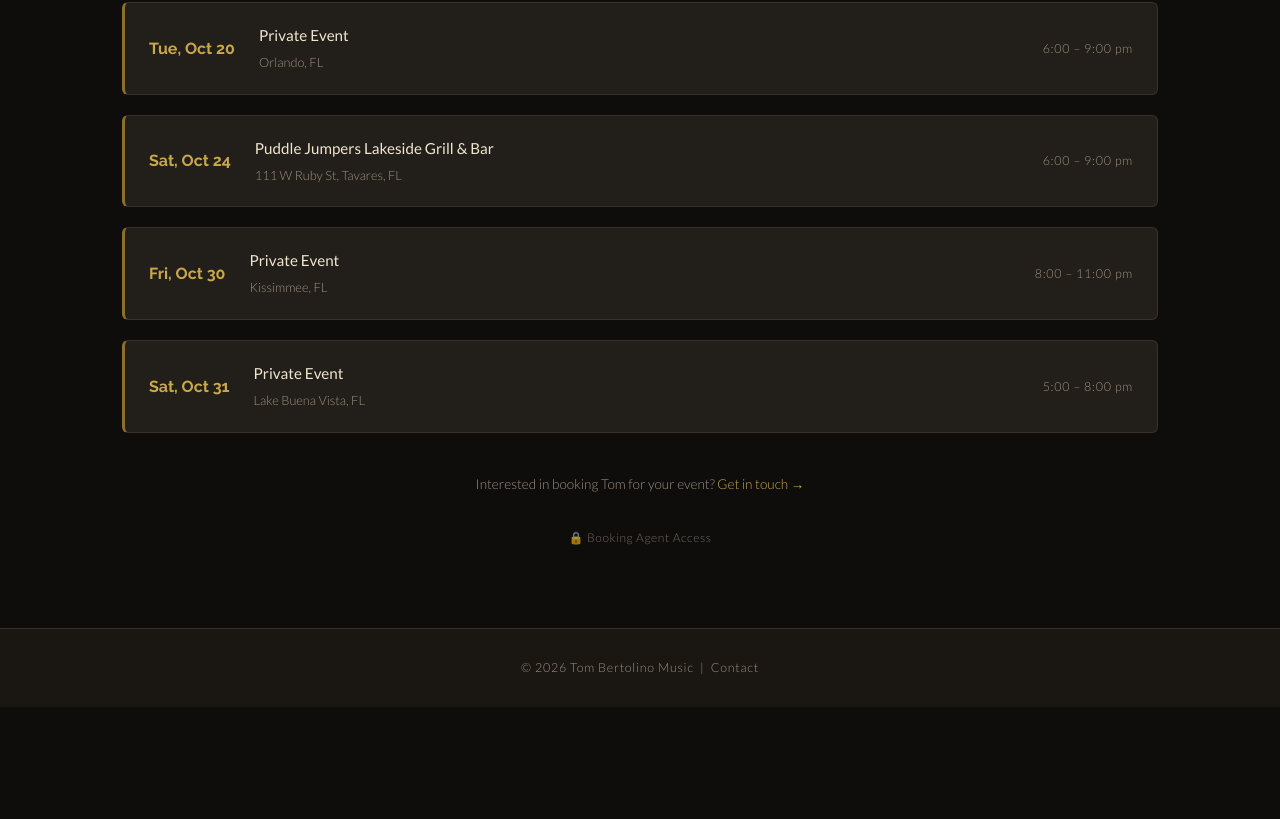
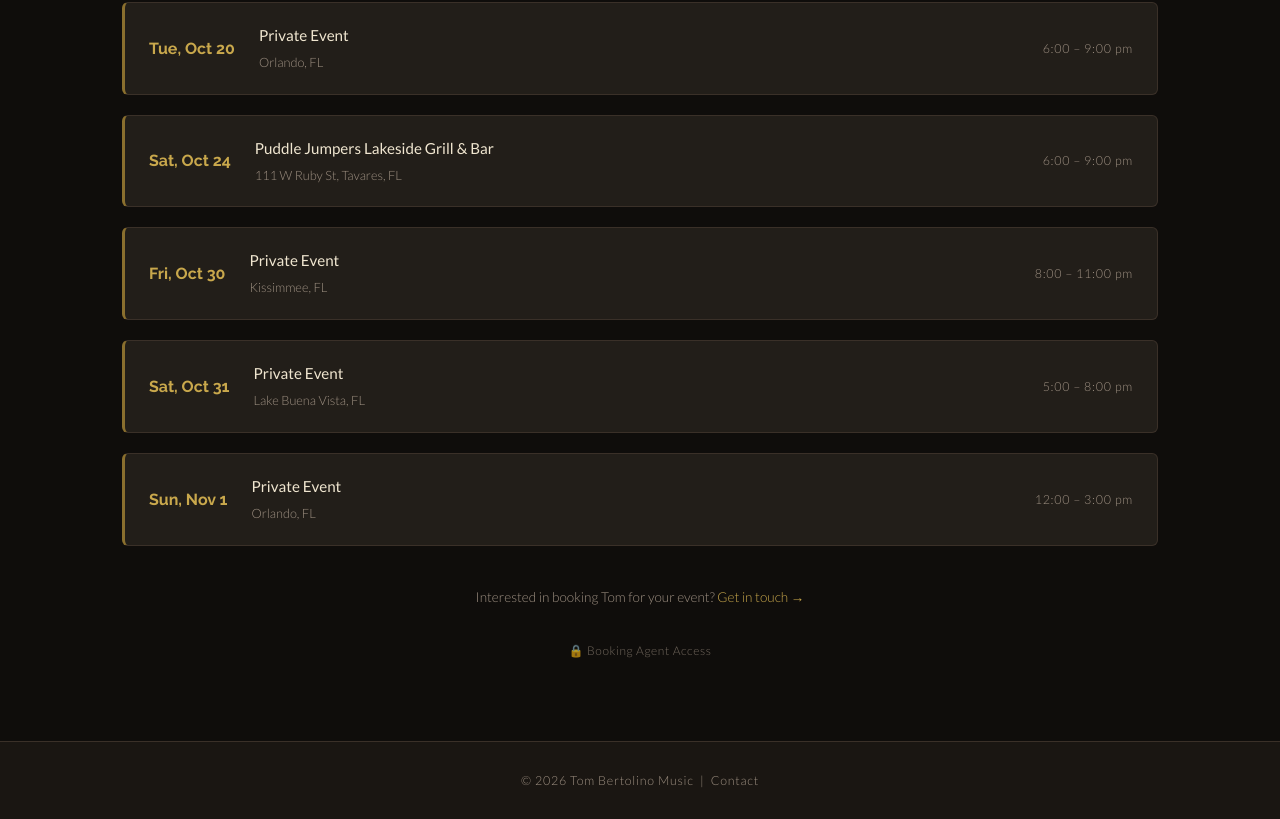
Before and after one commit to tebertol/tombertolinomusic.com, a plain HTML site: page schedule.html in a window 1280 px wide. Shown: the part 1219-2038 px from the top of the page. Before the commit the page ends 1926 px from the top, so only its background shows below. Drawn offline with Linux system fonts and the light colour scheme; a web font is replaced by a local one.

Commit message:
Add schedule item for private event on Nov 1, 2026

```diff
--- a/schedule.html
+++ b/schedule.html
@@ -262,6 +262,18 @@
         <div class="schedule-time">5:00 – 8:00 pm</div>
       </div>
 
+      <!-- 11/1/2026 - Marriott Harbour Lake = ??? -->
+      <div class="schedule-item">
+        <div class="schedule-date">Sun, Nov 1</div>
+        <div>
+          <div class="schedule-venue">Private Event</div>
+          <div class="schedule-location">Orlando, FL</div>
+        </div>
+        <div class="schedule-time">12:00 – 3:00 pm</div>
+      </div>
+
+
+
 
 
 
```
